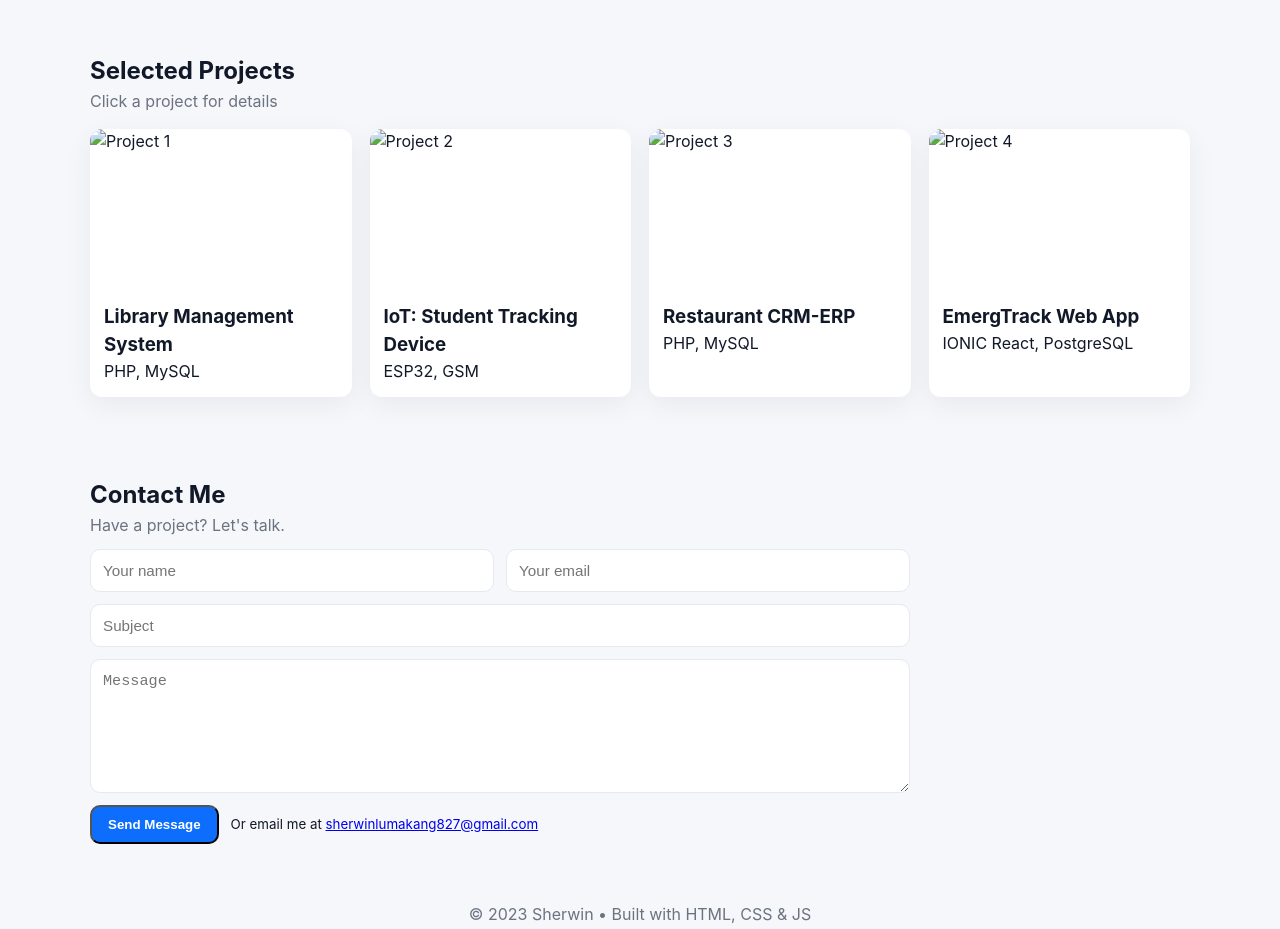
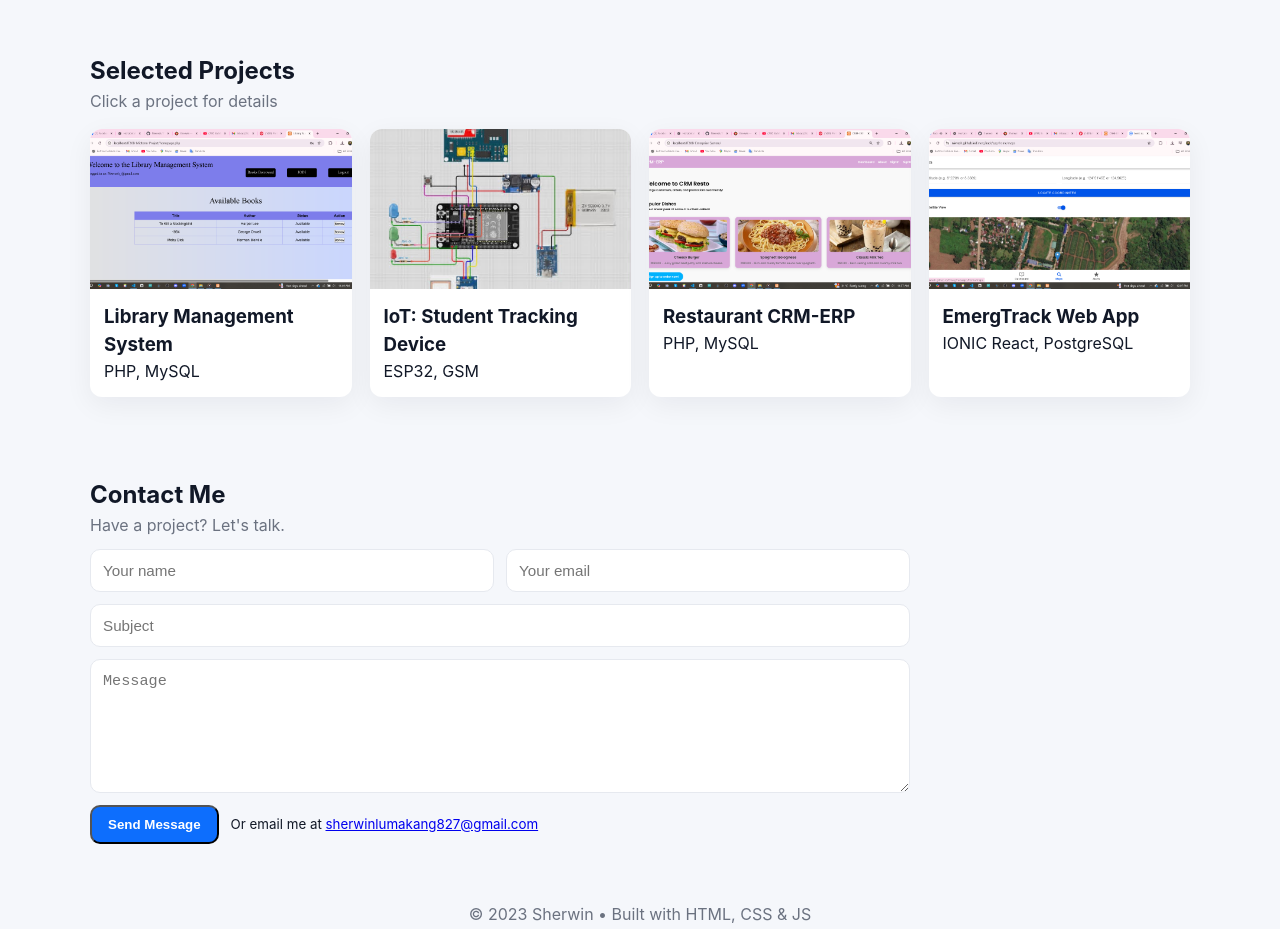
Before and after one commit to Niwresh/Portfolio1, a plain HTML site: page index.html in a window 1280 px wide. Shown: the part 1080-2009 px from the top of the page. Drawn offline with Linux system fonts and the light colour scheme.

Commit message:
Added images in the main website

```diff
--- a/index.html
+++ b/index.html
@@ -146,7 +146,7 @@
 
       <div class="projects-grid" id="projects-grid">
         <article class="project-card" data-title="Library Management System" data-desc="A PHP + MySQL app to manage books, borrowing, and returns. Features: user auth, admin panel, borrowing logs." data-tech="PHP, MySQL, JavaScript" data-link="#">
-          <img src="project1.jpg" alt="Project 1">
+          <img src="images/library.png" alt="Project 1">
           <div class="card-body">
             <h3>Library Management System</h3>
             <p class="card-sub">PHP, MySQL</p>
@@ -154,7 +154,7 @@
         </article>
 
         <article class="project-card" data-title="IoT Dryer Controller" data-desc="IoT system using ESP8266 to automate dryer cover, send SMS alerts, and track GPS during emergencies." data-tech="ESP8266, NodeMCU, GSM" data-link="#">
-          <img src="project2.jpg" alt="Project 2">
+          <img src="images/download.jpeg" alt="Project 2">
           <div class="card-body">
             <h3>IoT: Student Tracking Device</h3>
             <p class="card-sub">ESP32, GSM</p>
@@ -162,14 +162,14 @@
         </article>
 
         <article class="project-card" data-title="Restaurant CRM-ERP" data-desc="A CRM-ERP system for restaurants with ordering, inventory, and reporting modules." data-tech="React, Node, MySQL" data-link="#">
-          <img src="project3.jpg" alt="Project 3">
+          <img src="images/Screenshot (316).png" alt="Project 3">
           <div class="card-body">
             <h3>Restaurant CRM-ERP</h3>
             <p class="card-sub">PHP, MySQL</p>
           </div>
         </article>
         <article class="project-card" data-title="Restaurant CRM-ERP" data-desc="A CRM-ERP system for restaurants with ordering, inventory, and reporting modules." data-tech="React, Node, MySQL" data-link="#">
-          <img src="project3.jpg" alt="Project 4">
+          <img src="images/Screenshot (318).png" alt="Project 4">
           <div class="card-body">
             <h3>EmergTrack Web App</h3>
             <p class="card-sub">IONIC React, PostgreSQL</p>
```
Also changed, not shown: images/download.jpeg (added).
